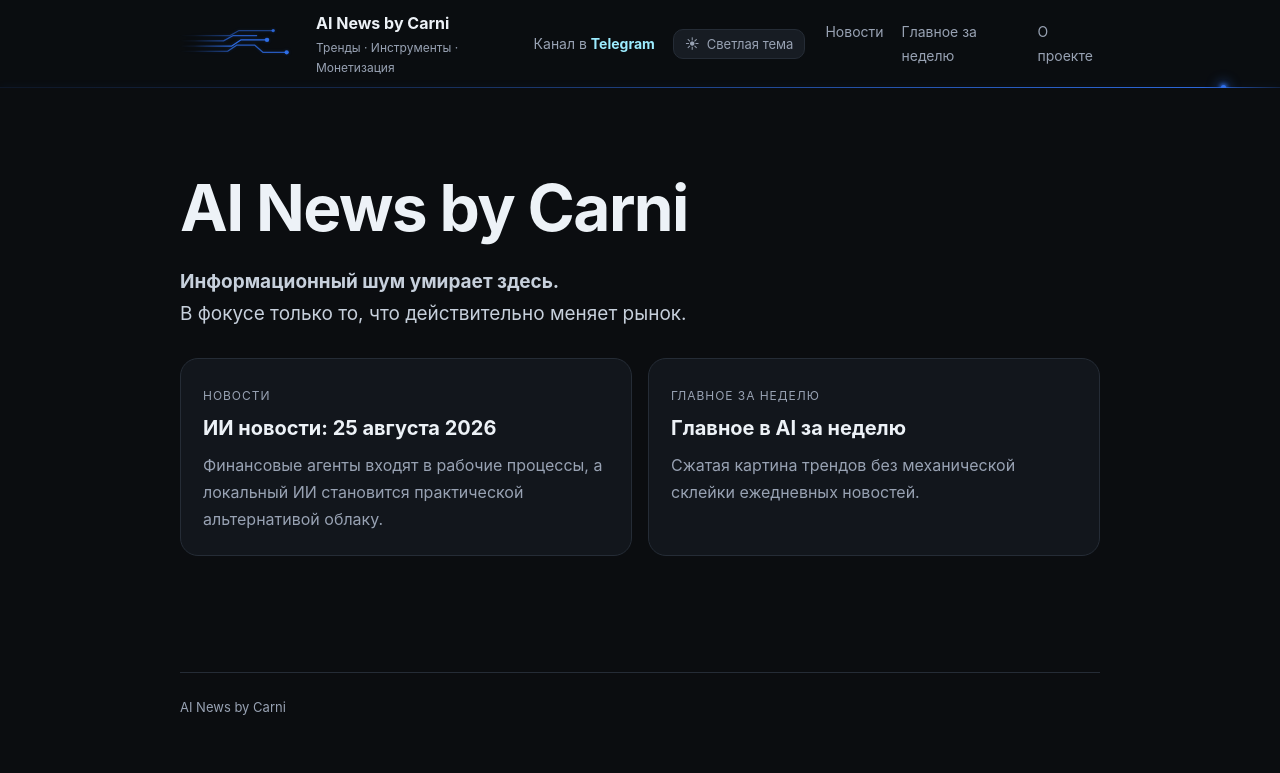
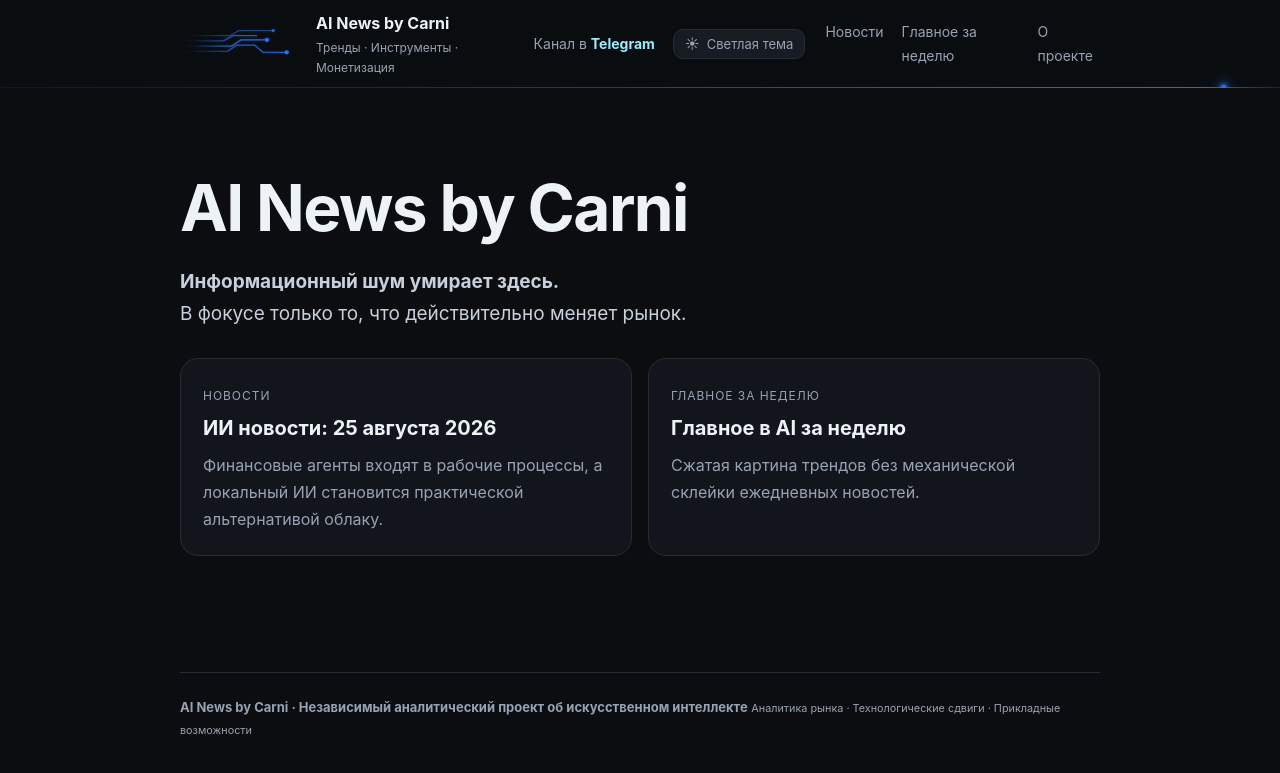
Before and after one commit to DmitryCarni/ai-news-by-carni, a Jekyll site: the page built from index.md, in a window 1280 px wide. Shown: the top 773 px of the page. Built offline with Jekyll 4.4.1, drawn with Linux system fonts in a browser that asks for light colours.

Commit message:
Expand footer project description

```diff
--- a/_layouts/default.html
+++ b/_layouts/default.html
@@ -137,7 +137,10 @@
   </header>
   <main class="wrap content">{{ content }}</main>
   <footer class="wrap footer">
-    <span>AI News by Carni</span>
+    <div class="footer-brand">
+      <strong>AI News by Carni · Независимый аналитический проект об искусственном интеллекте</strong>
+      <small>Аналитика рынка · Технологические сдвиги · Прикладные возможности</small>
+    </div>
   </footer>
   <script>
     (() => {
```
